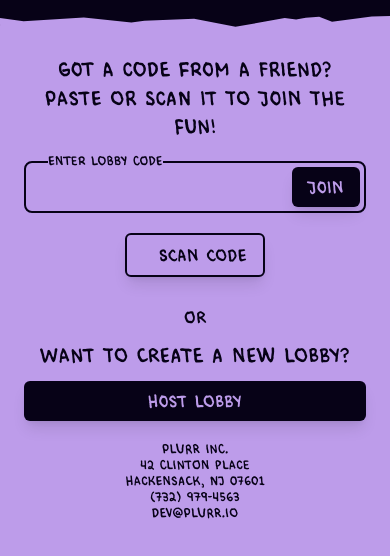
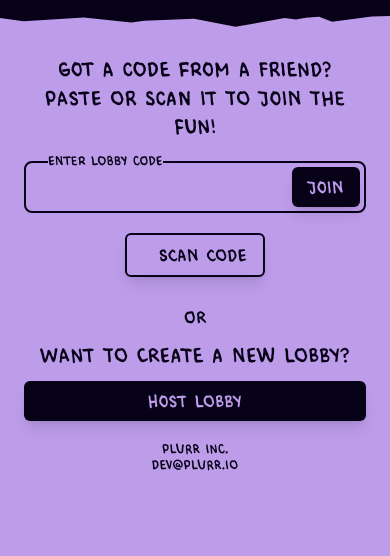
Before and after one commit to jon-jew/pocket-photos, a Next.js app: page / in a window 390 px wide. Shown: the top 556 px of the page. Built offline with nearby package versions, Linux system fonts and the light colour scheme; no server answers; some icons are missing; a web font is replaced by a local one.

Commit message:
Remove contact details from Home component
Removed address and phone number from contact information.

```diff
--- a/src/views/home/Home.tsx
+++ b/src/views/home/Home.tsx
@@ -99,9 +99,6 @@ export default function Home({ initialUser }: { initialUser: UserInfo | undefine
         </Button>
         <div className="mt-2 text-xs">
           <p>Plurr Inc.</p>
-          <p>42 Clinton Place</p>
-          <p>Hackensack, NJ 07601</p>
-          <p>(732) 979-4563</p>
           <p>dev@plurr.io</p>
         </div>
       </TornContainer>
```
